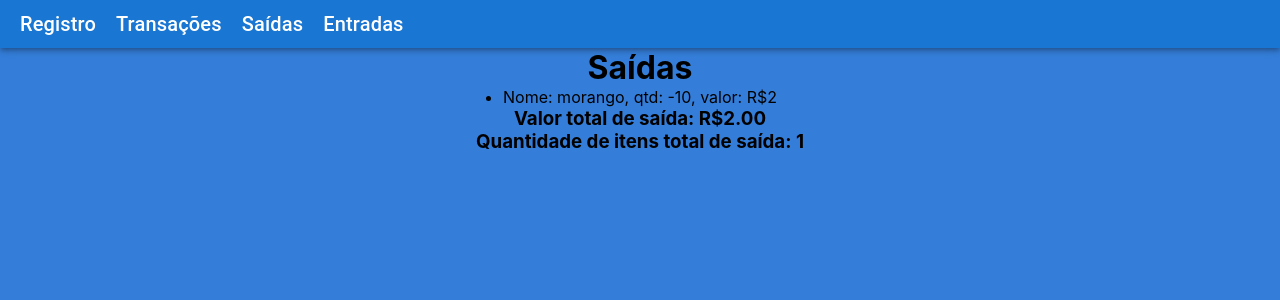
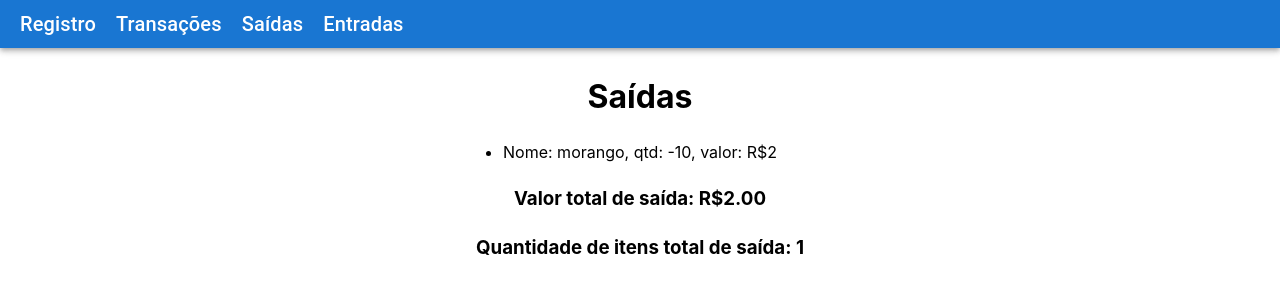
Before and after one commit to Kenzie-Academy-Brasil-Developers/react-entrega-s3-nivelamento-gestao-de-transacoes-Nafly09, a React (Create React App) app: page /outs in a window 1280 px wide. Shown: the top 300 px of the page. Built offline with nearby package versions, Linux system fonts and the light colour scheme.

Commit message:
project finished

```diff
--- a/src/pages/Formulário/styles.js
+++ b/src/pages/Formulário/styles.js
@@ -3,14 +3,17 @@
 
 export const Container = styled.form`
   display: flex;
+  flex-direction: column;
+  align-items: center;
   justify-content: space-around;
-  align-items: center;
+  min-height: 26vh;
+  margin-top: 16px;
 `;
 
 export const StyledTextField = styled(TextField)`
   && {
     border-color: var(--white);
-    background-color: var(--lightBlue);
+    /* background-color: var(--lightBlue); */
     color: var(--lightGrey);
   }
 `;
--- a/src/pages/Saídas/index.js
+++ b/src/pages/Saídas/index.js
@@ -1,4 +1,5 @@
 import { useHistory } from "react-router-dom";
+import { Container } from "./styles";
 import NavBar from "../../components/NavBar";
 
 function Saídas({ transactions }) {
@@ -13,6 +14,7 @@
   return (
     <>
       <NavBar changePage={changePage} />
+      <Container>
         <h1>Saídas</h1>
         <ul>
           {outs.map((products, index) => {
@@ -26,6 +28,7 @@
         </ul>
         <h3>Valor total de saída: R${getTotalValue.toFixed(2)}</h3>
         <h3>Quantidade de itens total de saída: {outs.length}</h3>
+      </Container>
     </>
   );
 }
--- a/src/pages/Saídas/styles.js
+++ b/src/pages/Saídas/styles.js
@@ -0,0 +1,10 @@
+import styled from "styled-components";
+
+export const Container = styled.form`
+  display: flex;
+  flex-direction: column;
+  align-items: center;
+  justify-content: space-around;
+  min-height: 26vh;
+  margin-top: 16px;
+`;
--- a/src/pages/Transações/index.js
+++ b/src/pages/Transações/index.js
@@ -1,5 +1,6 @@
 import { useHistory } from "react-router-dom";
 import NavBar from "../../components/NavBar";
+import { Container } from "./styles";
 
 function AllTransactions({ transactions }) {
   const ins = transactions.filter((transaction) => transaction.quantity > 0);
@@ -11,6 +12,7 @@
   return (
     <>
       <NavBar changePage={changePage} />
+      <Container>
         <h1>Entradas</h1>
         <ul>
           {ins.map((products, index) => {
@@ -33,6 +35,7 @@
             );
           })}
         </ul>
+      </Container>
     </>
   );
 }
--- a/src/pages/Transações/styles.js
+++ b/src/pages/Transações/styles.js
@@ -0,0 +1,10 @@
+import styled from "styled-components";
+
+export const Container = styled.form`
+  display: flex;
+  flex-direction: column;
+  align-items: center;
+  justify-content: space-around;
+  min-height: 26vh;
+  margin-top: 16px;
+`;
--- a/src/styles/global.js
+++ b/src/styles/global.js
@@ -16,10 +16,6 @@
     --blue: #347EDA;
 }
 
-body {
-    background-color: var(--blue);
-}
-
 #root{
     display: flex;
     flex-direction: column;
```
Lines whose indentation alone changed are shown as unchanged.
